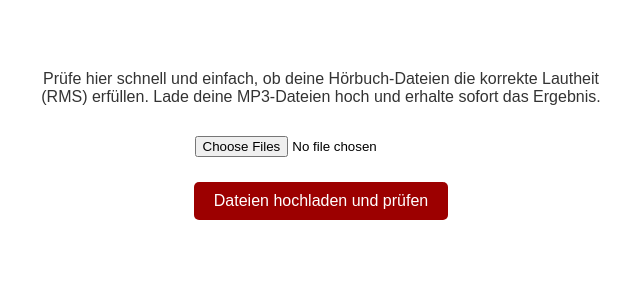
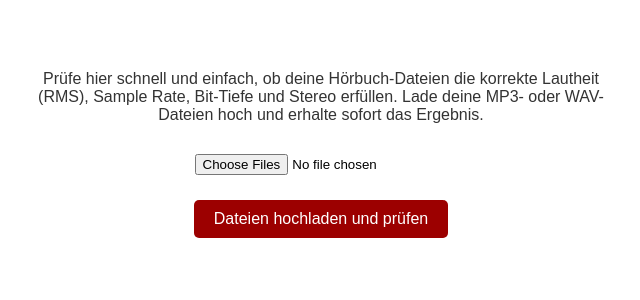
Before and after one commit to PietHenryRecords/audiocheck, a Flask app: page / in a window 1280 px wide. Shown: the part 90-390 px from the top of the page, without its empty margins (319-959 px from the left). Run offline with Flask 2, Linux system fonts and the light colour scheme.

Commit message:
Update index.html

```diff
--- a/templates/index.html
+++ b/templates/index.html
@@ -121,8 +121,7 @@
 
 <main>
     <div class="description">
-        Prüfe hier schnell und einfach, ob deine Hörbuch-Dateien die korrekte Lautheit (RMS) erfüllen.
-        Lade deine MP3-Dateien hoch und erhalte sofort das Ergebnis.
+        Prüfe hier schnell und einfach, ob deine Hörbuch-Dateien die korrekte Lautheit (RMS), Sample Rate, Bit-Tiefe und Stereo erfüllen. Lade deine MP3- oder WAV-Dateien hoch und erhalte sofort das Ergebnis.
     </div>
 
     <form action="/" method="post" enctype="multipart/form-data" onsubmit="showLoading()">
@@ -146,13 +145,12 @@
         {% for report in reports %}
             <div class="result-card">
                 <strong>Datei:</strong> {{ report['Datei'] }}<br>
-                <strong>RMS:</strong> {{ report['RMS'] }}<br>
-                <strong>Abweichung:</strong> {{ report['Abweichung'] }}<br>
+                <strong>Prüfung:</strong> {{ report['Prüfung'] }}<br>
                 <strong>Status:</strong>
-                {% if report['Status'] == 'passt' %}
-                    <span class="status-ok">RMS passt</span>
+                {% if report['Status'] == '✅ bestanden' %}
+                    <span class="status-ok">{{ report['Status'] }}</span>
                 {% else %}
-                    <span class="status-error">RMS außerhalb der Vorgaben</span>
+                    <span class="status-error">{{ report['Status'] }}</span>
                 {% endif %}
             </div>
         {% endfor %}
```
